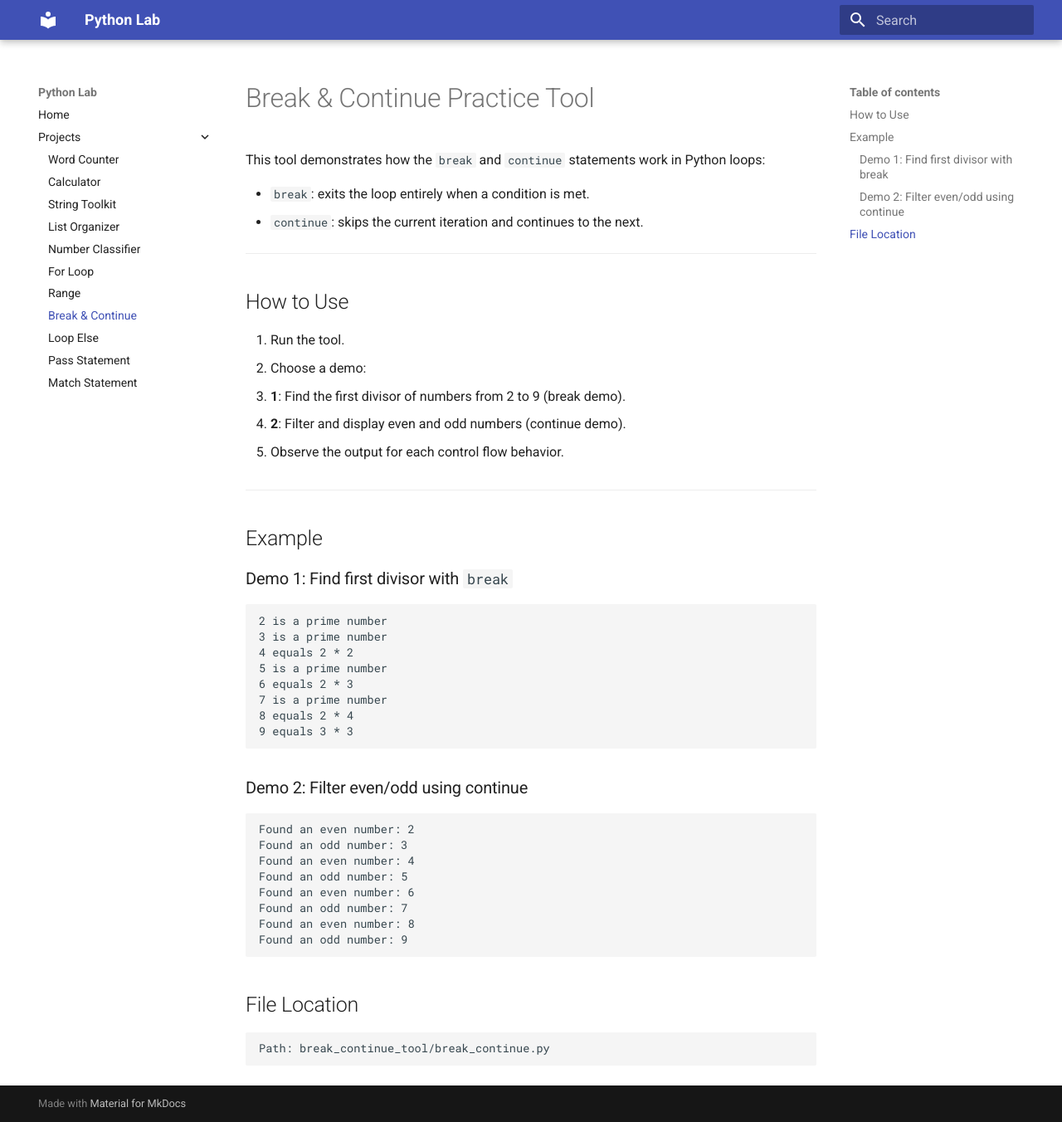
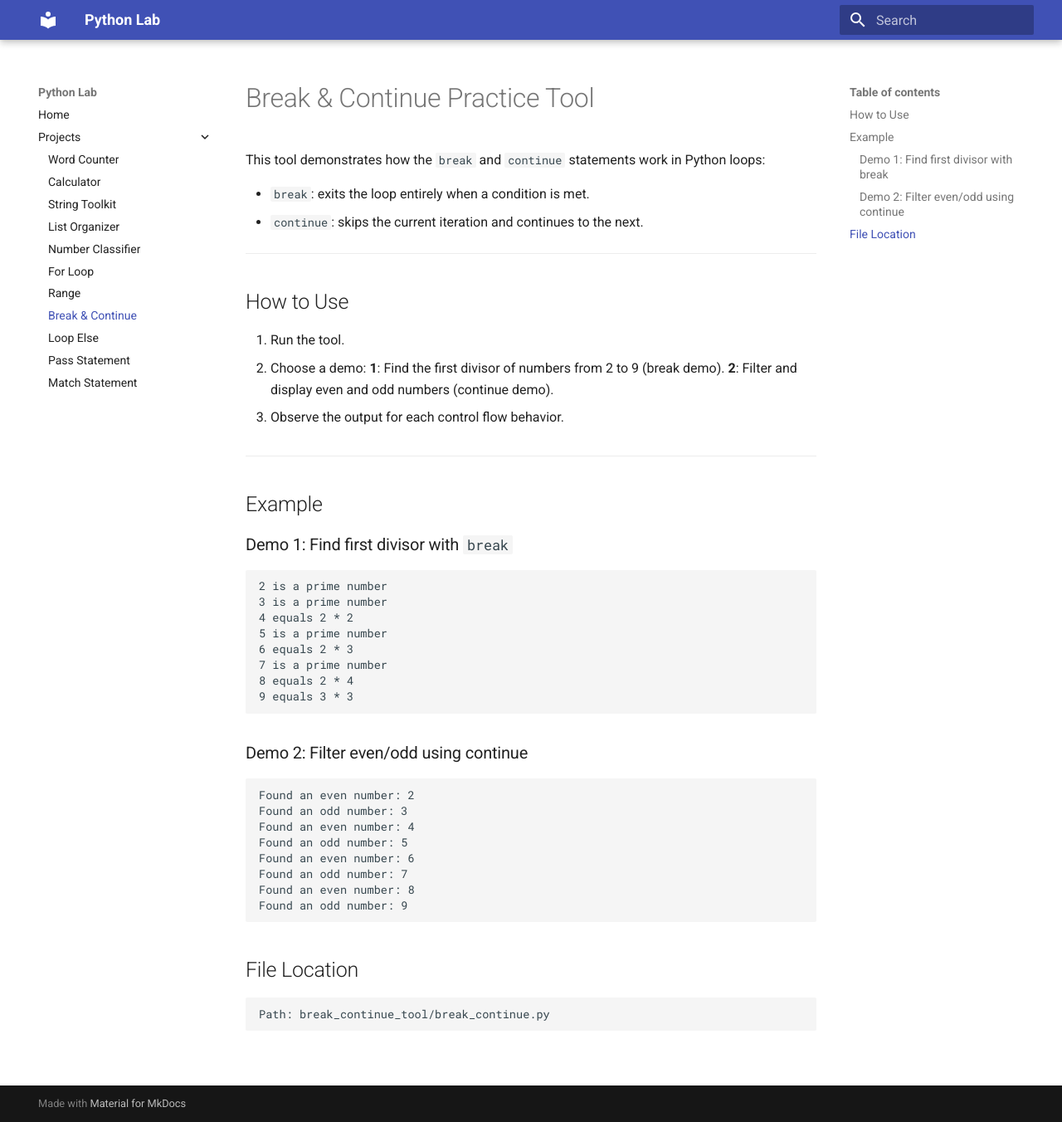
Before and after one commit to xiaosihuangsi/2025-python, an MkDocs documentation site: the page built from docs/projects/break_continue.md, in a window 1280 px wide and 1352 px high. Shown: the whole window at 83% size. Built offline with MkDocs 1.6.1 and Material for MkDocs 9.7.7, drawn with Linux system fonts in a browser that asks for light colours.

```diff
--- a/docs/projects/break_continue.md
+++ b/docs/projects/break_continue.md
@@ -11,8 +11,8 @@ This tool demonstrates how the `break` and `continue` statements work in Python
 
 1. Run the tool.
 2. Choose a demo:
-   - **1**: Find the first divisor of numbers from 2 to 9 (break demo).
-   - **2**: Filter and display even and odd numbers (continue demo).
+    **1**: Find the first divisor of numbers from 2 to 9 (break demo).
+    **2**: Filter and display even and odd numbers (continue demo).
 
 3. Observe the output for each control flow behavior.
 
```
